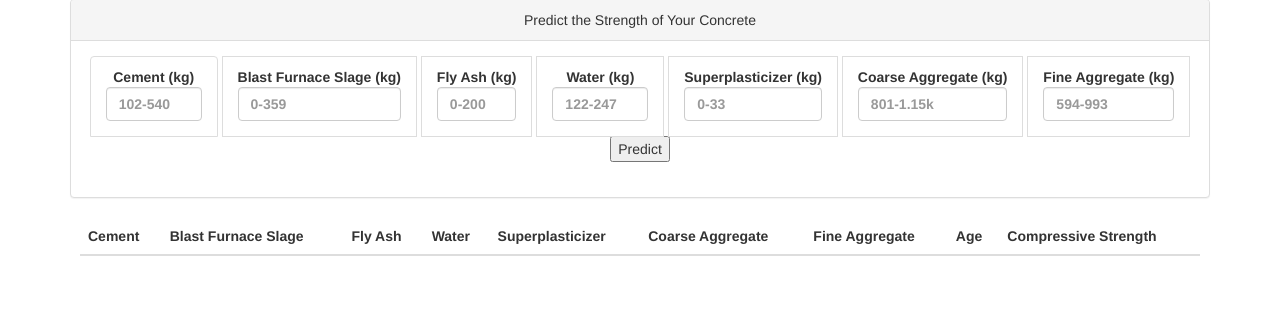
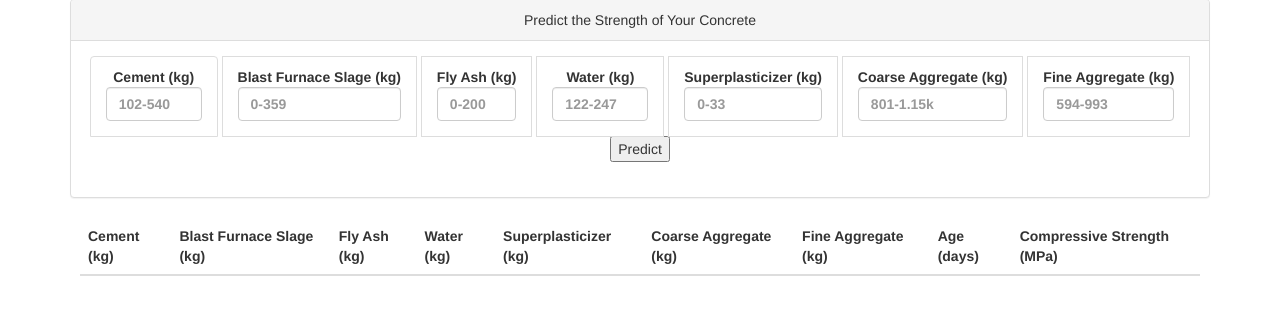
Before and after one commit to georgiafbi/rock_candy, a Flask app: page /table in a window 1280 px wide. Shown: the part 223-555 px from the top of the page. Run offline with Flask 2, Linux system fonts and the light colour scheme; lists and menus that the app fills with data are empty; parts of the project's set-up code (start-up, migrations or seed data) failed here and were passed over; some libraries are stand-ins or nearby versions.

Commit message:
added units to table

```diff
--- a/templates/table.html
+++ b/templates/table.html
@@ -114,15 +114,15 @@
                             <table id="cement-table" class="table table-striped">
                                 <thead>
                                     <tr>
-                                        <th class="table-head">Cement</th>
-                                        <th class="table-head">Blast Furnace Slage</th>
-                                        <th class="table-head">Fly Ash</th>
-                                        <th class="table-head">Water</th>
-                                        <th class="table-head">Superplasticizer</th>
-                                        <th class="table-head">Coarse Aggregate</th>
-                                        <th class="table-head">Fine Aggregate</th>
-                                        <th class="table-head">Age</th>
-                                        <th class="table-head">Compressive Strength</th>
+                                        <th class="table-head">Cement (kg)</th>
+                                        <th class="table-head">Blast Furnace Slage (kg)</th>
+                                        <th class="table-head">Fly Ash (kg)</th>
+                                        <th class="table-head">Water (kg)</th>
+                                        <th class="table-head">Superplasticizer (kg)</th>
+                                        <th class="table-head">Coarse Aggregate (kg)</th>
+                                        <th class="table-head">Fine Aggregate (kg)</th>
+                                        <th class="table-head">Age (days)</th>
+                                        <th class="table-head">Compressive Strength (MPa)</th>
                                     </tr>
                                 </thead>
                                 <tbody></tbody>
```
